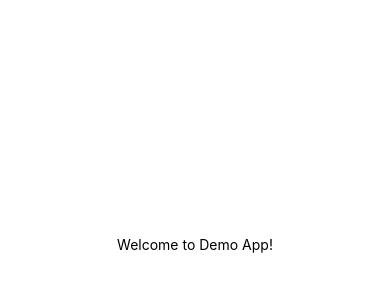
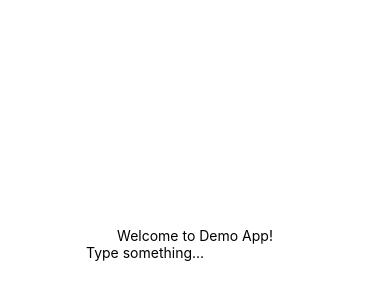
Before and after one commit to judd147/CS5520, a React Native app: screen / in a window 390 px wide. Shown: the part 178-478 px from the top of the page. Built offline with nearby package versions, Linux system fonts and the light colour scheme.

Commit message:
added components and textInput

```diff
--- a/App.js
+++ b/App.js
@@ -1,13 +1,27 @@
 import { StatusBar } from 'expo-status-bar';
-import { StyleSheet, Text, View } from 'react-native';
+import { StyleSheet, Text, TextInput, View } from 'react-native';
+import { useState } from 'react';
+import Header from './components/Header'
 
 export default function App() {
-  const appName = 'Demo App'
+  const appName = 'Demo App';
+  const [text, setText] = useState("");
+
+  const handleTextChange = (changedText) => {
+    console.log('User is typing.', changedText);
+    setText(changedText);
+  }
+
   return (
     <View style={styles.container}>
-      <Text>Welcome to {appName}!</Text>
       <StatusBar style="auto" />
+      <Header name={appName} version={2}/>
+      <TextInput
+        placeholder='Type something...'
+        value={text}
+        onChangeText={handleTextChange}/>
     </View>
+    // handleTextChange takes in an onChangeText behind the scenes and we call setText to update the text state
   );
 }
 
@@ -18,4 +32,7 @@ const styles = StyleSheet.create({
     alignItems: 'center',
     justifyContent: 'center',
   },
+  input: {
+
+  }
 });
--- /dev/null
+++ b/components/Header.js
@@ -0,0 +1,12 @@
+import { StyleSheet, Text, View } from 'react-native'
+import React from 'react'
+
+export default function Header({ name, version}) {
+  return (
+    <View>
+      <Text>Welcome to {name}!</Text>
+    </View>
+  )
+}
+
+const styles = StyleSheet.create({})
```
